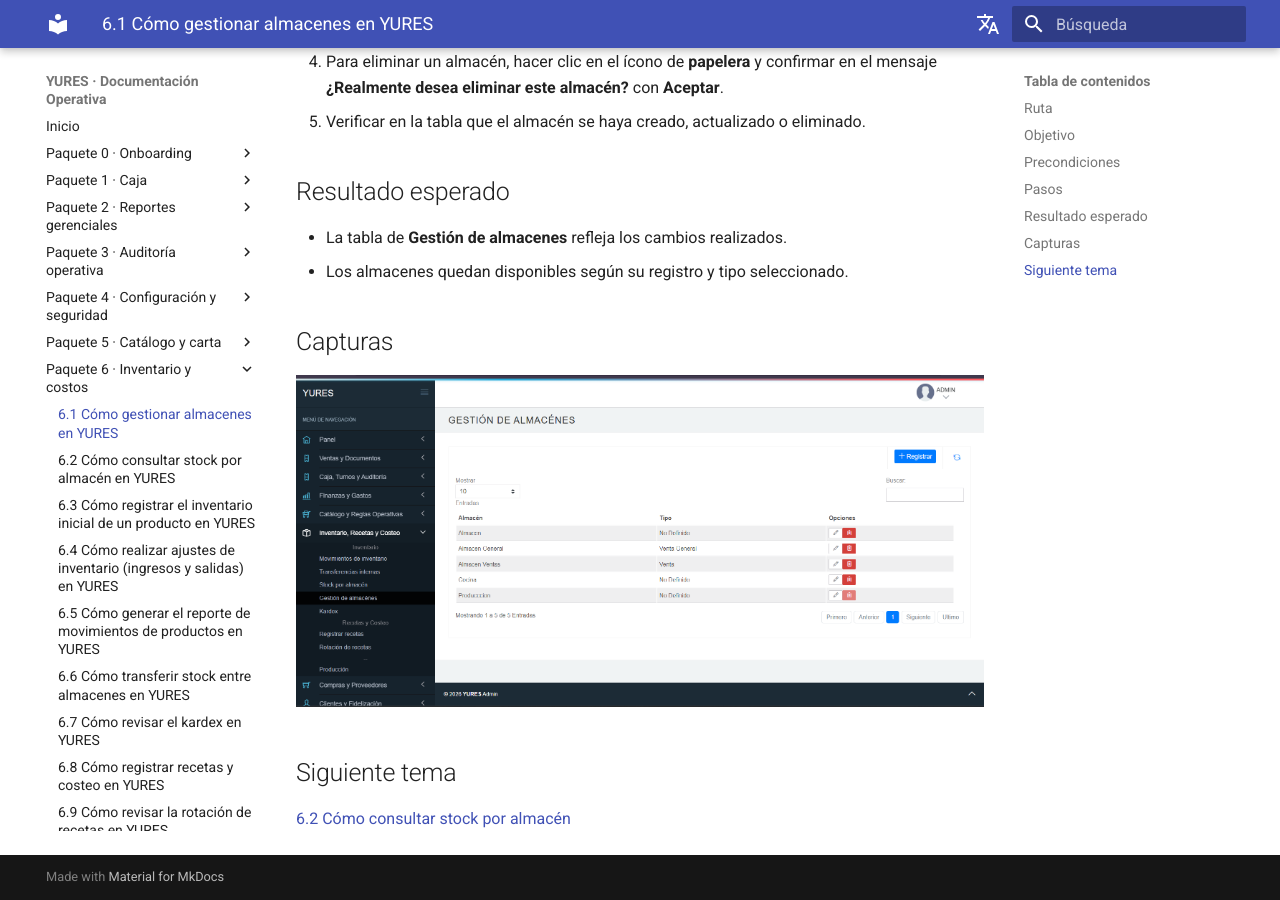
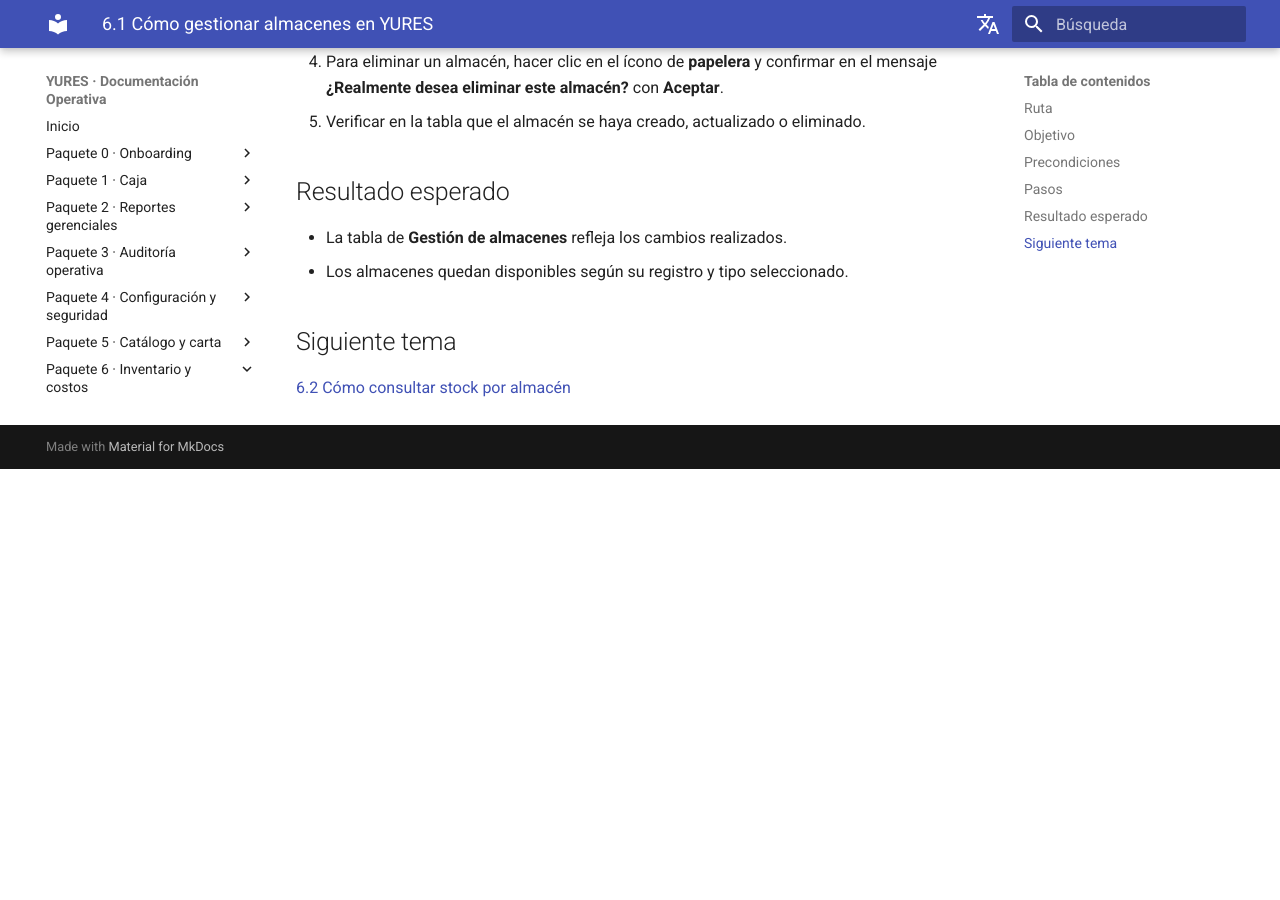
Before and after one commit to puyu-pe/yures-doc, an MkDocs documentation site: the page built from docs/fichas/paquete-6/6.1-gestionar-almacenes.md, in a window 1280 px wide and 900 px high, scrolled down 683 px. Built offline with MkDocs 1.6.1 and Material for MkDocs 9.7.7, drawn with Linux system fonts in a browser that asks for light colours; comment, search, counter and statistics services are not loaded; after the commit the page ends 1152 px from its top, so only the background shows below that.

Commit message:
quita imagen de gestion de almacen

```diff
--- a/docs/fichas/paquete-6/6.1-gestionar-almacenes.md
+++ b/docs/fichas/paquete-6/6.1-gestionar-almacenes.md
@@ -20,8 +20,5 @@ Registrar, editar y eliminar almacenes desde la tabla de gestión.
 - La tabla de **Gestión de almacenes** refleja los cambios realizados.
 - Los almacenes quedan disponibles según su registro y tipo seleccionado.
 
-## Capturas
-![Pantalla de Gestión de almacenes](../../assets/img/fichas/paquete-6/6.1-01.png)
-
 ## Siguiente tema
 [6.2 Cómo consultar stock por almacén](6.2-consultar-stock-por-almacen.md)
```
